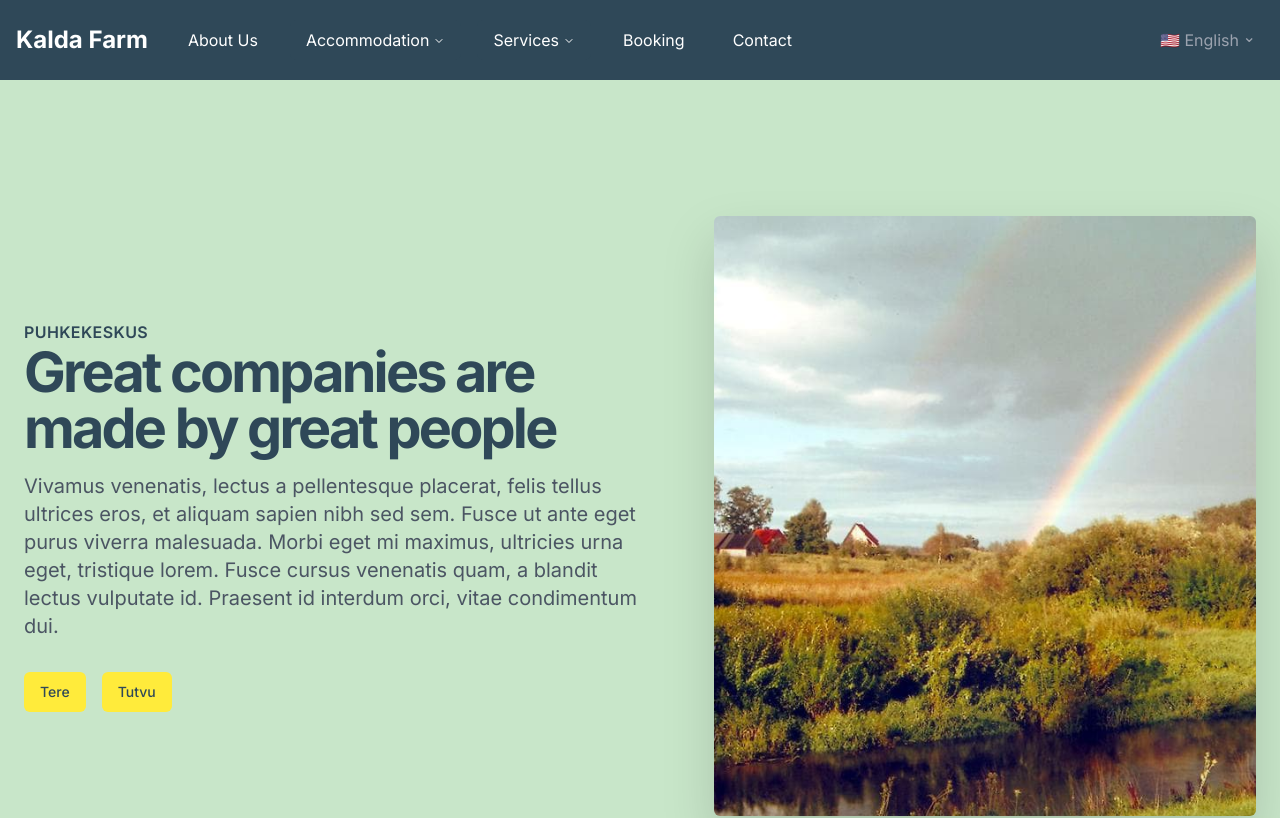
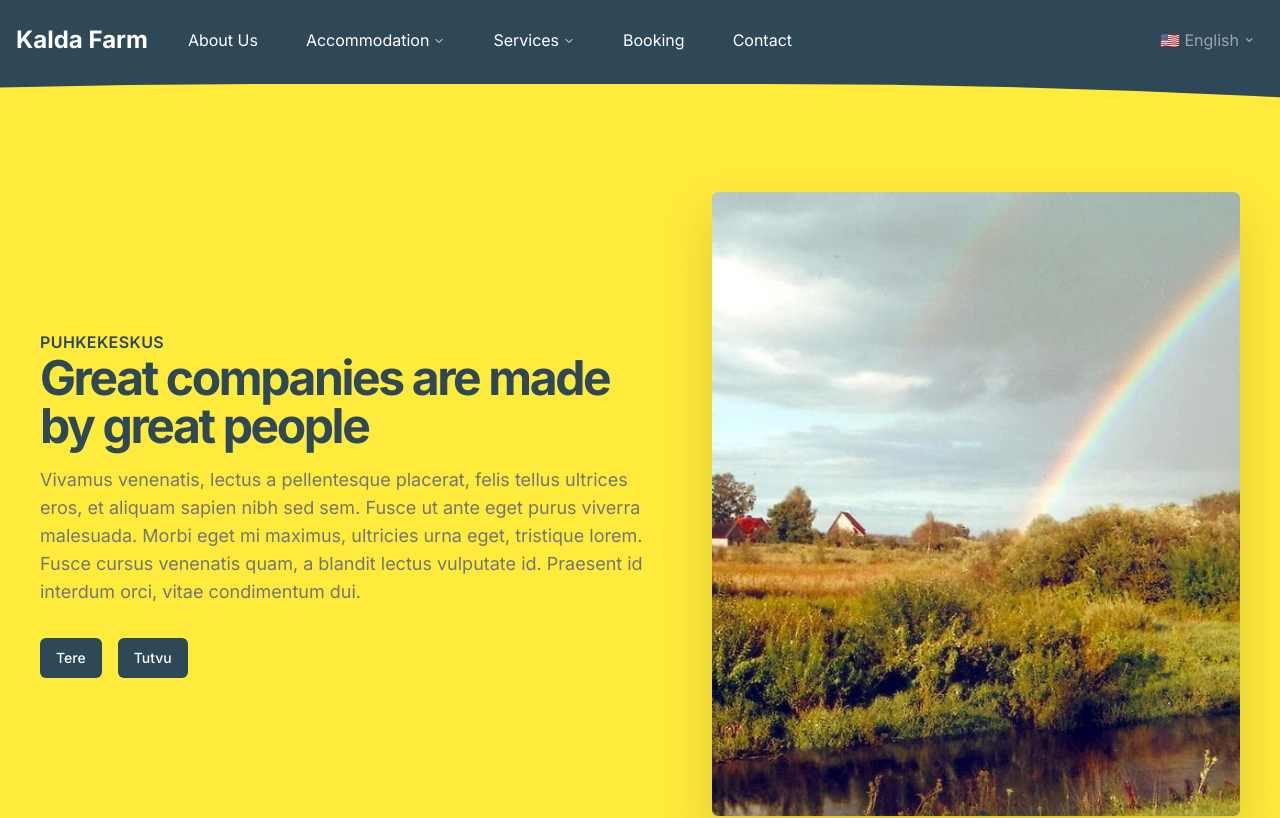
Before and after one commit to 77ccreed/kalda-next, a Next.js app: page /en/meist in a window 1280 px wide. Shown: the top 818 px of the page. Built offline with nearby package versions, Linux system fonts and the light colour scheme.

Commit message:
refactor: Update Hero component with new styles and accessibility improvements

```diff
--- a/src/components/Hero.tsx
+++ b/src/components/Hero.tsx
@@ -38,39 +38,47 @@ const Hero = ({
   image
 }: HeroProps) => {
   return (
-    <section className="bg-accent" id="heroTwo">
-      <div className="mx-auto max-w-7xl px-4 pt-[72px] sm:px-6 md:flex md:h-screen 2xl:h-auto">
+    <section className="relative bg-secondary text-primary-foreground" id="heroTwo" role="banner" aria-labelledby="hero-title">
+      <div className="absolute inset-0 overflow-hidden">
+        <div className="absolute left-0 top-1 h-[20500px] w-[20500px] translate-x-[-47.5%] rounded-full bg-primary" />
+      </div>
+      <div className="container relative flex grow flex-col px-4">
+        <div className="mx-auto max-w-7xl px-4 pt-12 sm:px-6 md:flex md:h-screen 2xl:h-auto">
           <div className="block py-12 text-center md:flex md:py-12 md:text-left lg:py-16">
             <div className="mx-auto flex max-w-5xl basis-[56%] items-center">
               <div className="max-w-3xl pb-12 pr-0 md:py-0 md:pr-8 md:pb-0 lg:pr-16">
                 {tagline && (
-                <p className="text-base font-semibold uppercase tracking-wide text-primary-600 dark:text-primary-200">
+                  <p className="text-base font-semibold uppercase tracking-wide text-secondary">
                     {tagline}
                   </p>
                 )}
                 {title && (
-                <h1 className="leading-tighter font-heading mb-4 px-4 text-5xl font-bold tracking-tighter md:px-0 md:text-[3.48rem]">
+                  <h1 id="hero-title" className="leading-tighter font-heading mb-4 px-4 text-4xl font-bold tracking-tighter md:px-0 md:text-5xl">
                     {title}
                   </h1>
                 )}
                 <div className="mx-auto max-w-3xl">
                   {subtitle && (
-                  <p className="mb-8 text-xl font-normal text-gray-600 dark:text-slate-400">
+                    <p className="mb-8 text-lg font-normal text-muted-foreground">
                       {subtitle}
                     </p>
                   )}
                   <div className="flex max-w-none flex-col flex-nowrap justify-center gap-4 sm:flex-row md:m-0 md:justify-start">
-                  <LinkButton href={callToActionLink} className="btn btn-primary">{callToAction}</LinkButton>
-                  <LinkButton href={callToActionLink2} className="btn">{callToAction2}</LinkButton>
+                    <LinkButton href={callToActionLink} className="btn bg-secondary text-white hover:bg-secondary-dark focus:ring-2 focus:ring-secondary-focus">
+                      {callToAction}
+                    </LinkButton>
+                    <LinkButton href={callToActionLink2} className="btn bg-secondary text-white hover:bg-secondary-dark focus:ring-2 focus:ring-secondary-focus">
+                      {callToAction2}
+                    </LinkButton>
                   </div>
                 </div>
               </div>
             </div>
             {image?.src && (
               <div className="block flex-1 items-center md:flex">
-              <div className="relative m-auto h-full max-w-4xl object-cover">
+                <div className="relative m-auto h-full max-w-4xl">
                   <Image
-                  className="mx-auto h-full w-auto rounded-md bg-gray-400 object-cover drop-shadow-2xl dark:bg-slate-700"
+                    className="mx-auto h-full w-auto rounded-md object-cover drop-shadow-2xl"
                     src={image.src}
                     alt={image.alt}
                     blurDataURL={image.blurDataURL}
@@ -86,8 +94,8 @@ const Hero = ({
             )}
           </div>
         </div>
+      </div>
     </section>
-
   );
 };
 
```
Lines whose indentation alone changed are shown as unchanged.
